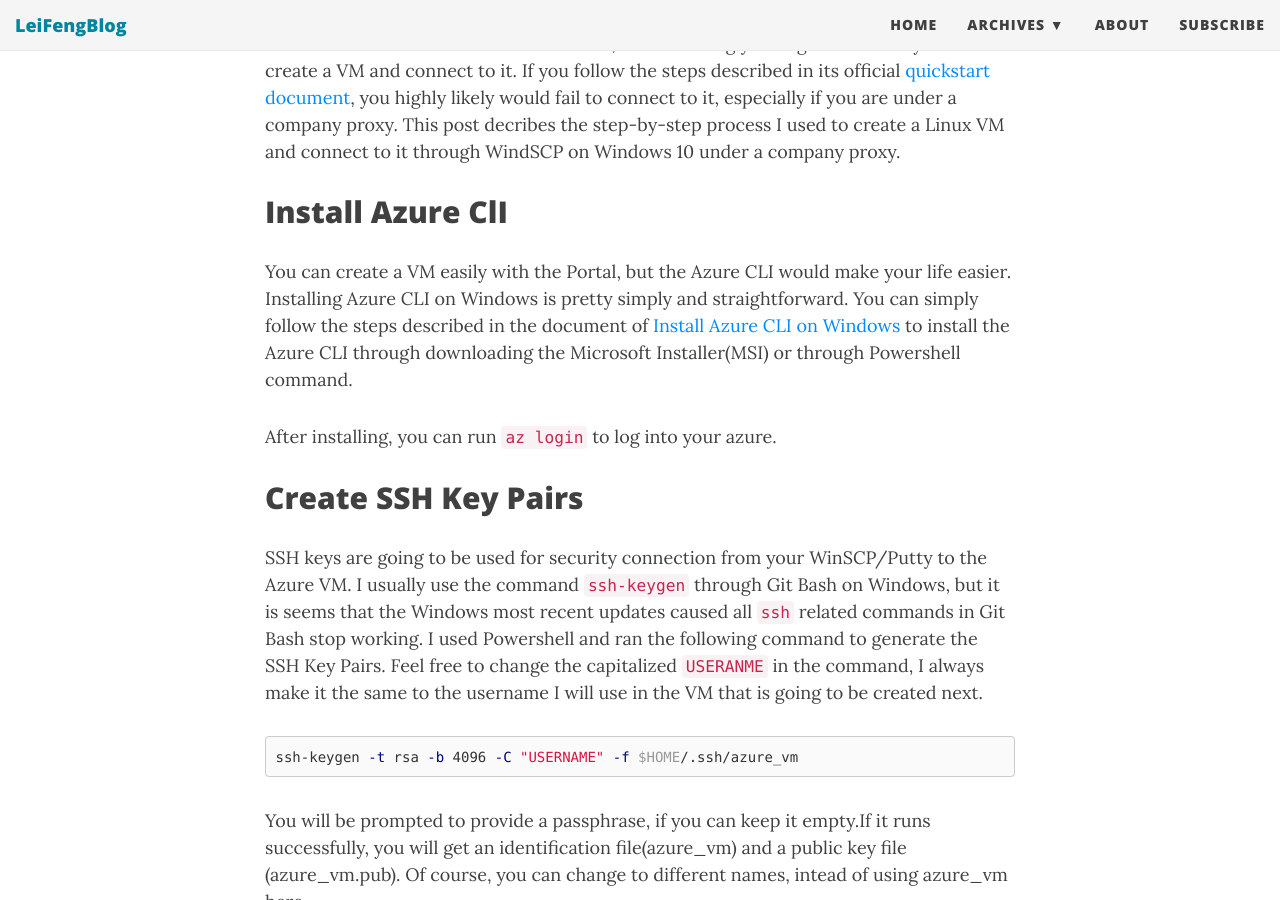
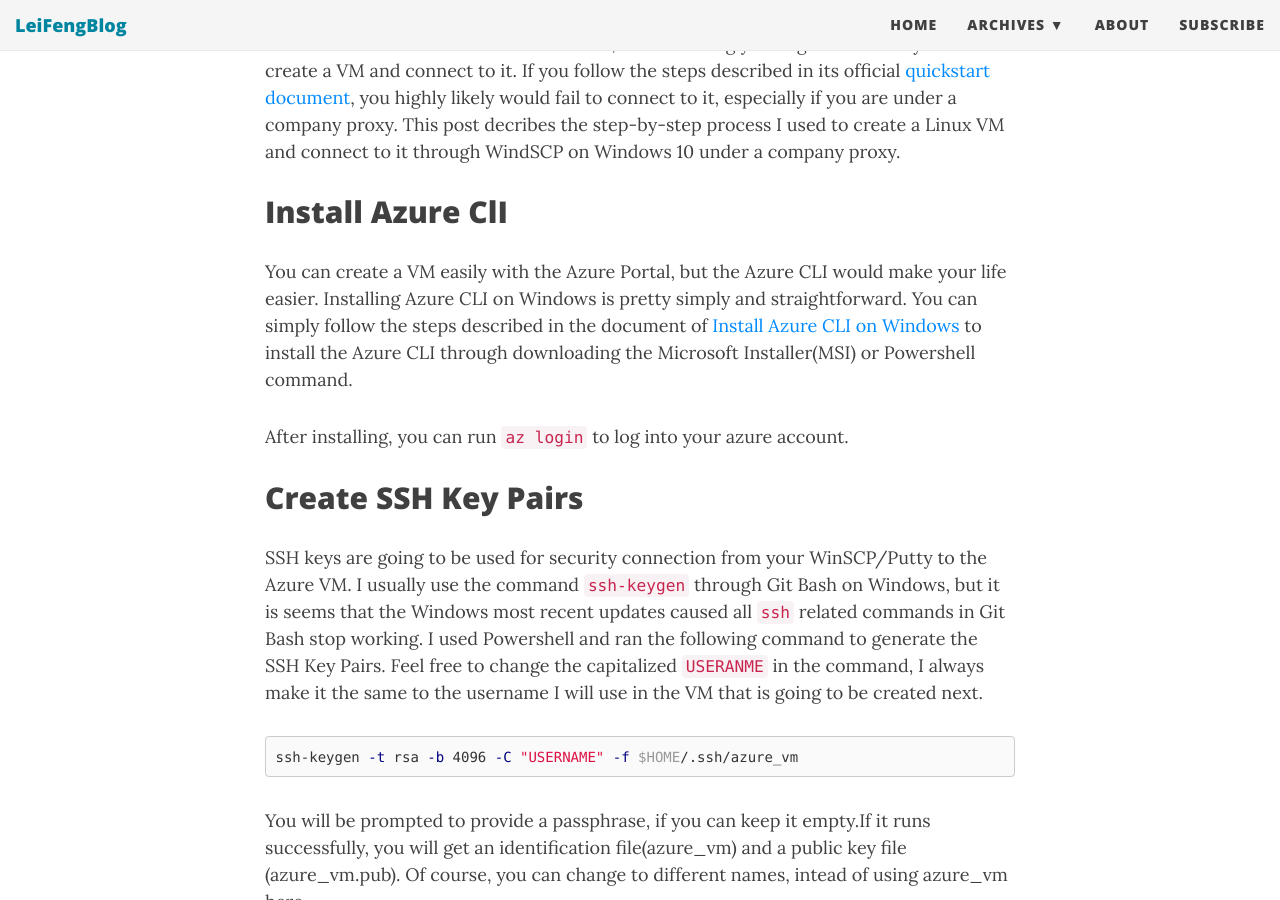
Before and after one commit to stonefl/stonefl.github.io, a Jekyll site: the page built from _posts/2020-10-01-create-and-connect-to-azure-vm-under-company-proxy.md, in a window 1280 px wide and 900 px high, scrolled down 424 px. Built offline with Jekyll 4.4.1, drawn with Linux system fonts in a browser that asks for light colours; nearby versions of some CDN libraries; comment, search, counter and statistics services are not loaded.

Commit message:
Create 2020-10-01-create-and-connect-to-azure-vm-under-company-proxy.md

```diff
--- a/_posts/2020-10-01-create-and-connect-to-azure-vm-under-company-proxy.md
+++ b/_posts/2020-10-01-create-and-connect-to-azure-vm-under-company-proxy.md
@@ -15,9 +15,9 @@
 <!--more-->
 
 ## Install Azure ClI
-You can create a VM easily with the Portal, but the Azure CLI would make your life easier. Installing Azure CLI on Windows is pretty simply and straightforward. You can simply follow the steps described in the document of [Install Azure CLI on Windows](https://docs.microsoft.com/en-us/cli/azure/install-azure-cli-windows?tabs=azure-cli) to install the Azure CLI through downloading the Microsoft Installer(MSI) or through Powershell command.
+You can create a VM easily with the Azure Portal, but the Azure CLI would make your life easier. Installing Azure CLI on Windows is pretty simply and straightforward. You can simply follow the steps described in the document of [Install Azure CLI on Windows](https://docs.microsoft.com/en-us/cli/azure/install-azure-cli-windows?tabs=azure-cli) to install the Azure CLI through downloading the Microsoft Installer(MSI) or Powershell command.
 
-After installing, you can run `az login` to log into your azure.
+After installing, you can run `az login` to log into your azure account.
 
 ## Create SSH Key Pairs
 SSH keys are going to be used for security connection from your WinSCP/Putty to the Azure VM. I usually use the command `ssh-keygen` through Git Bash on Windows, but it is seems that the Windows most recent updates caused all `ssh` related commands in Git Bash stop working. I used Powershell and ran the following command to generate the SSH Key Pairs. Feel free to change the capitalized `USERANME` in the command, I always make it the same to the username I will use in the VM that is going to be created next.
```
